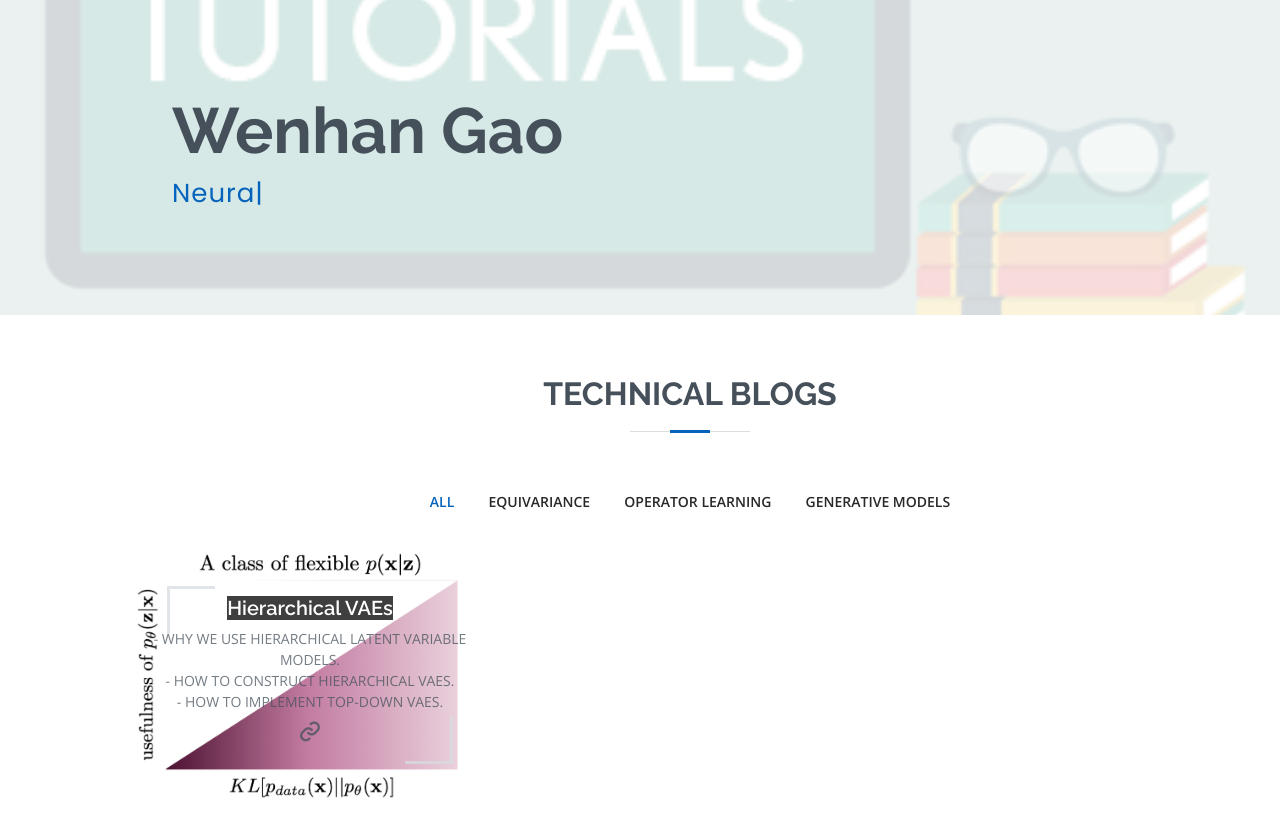
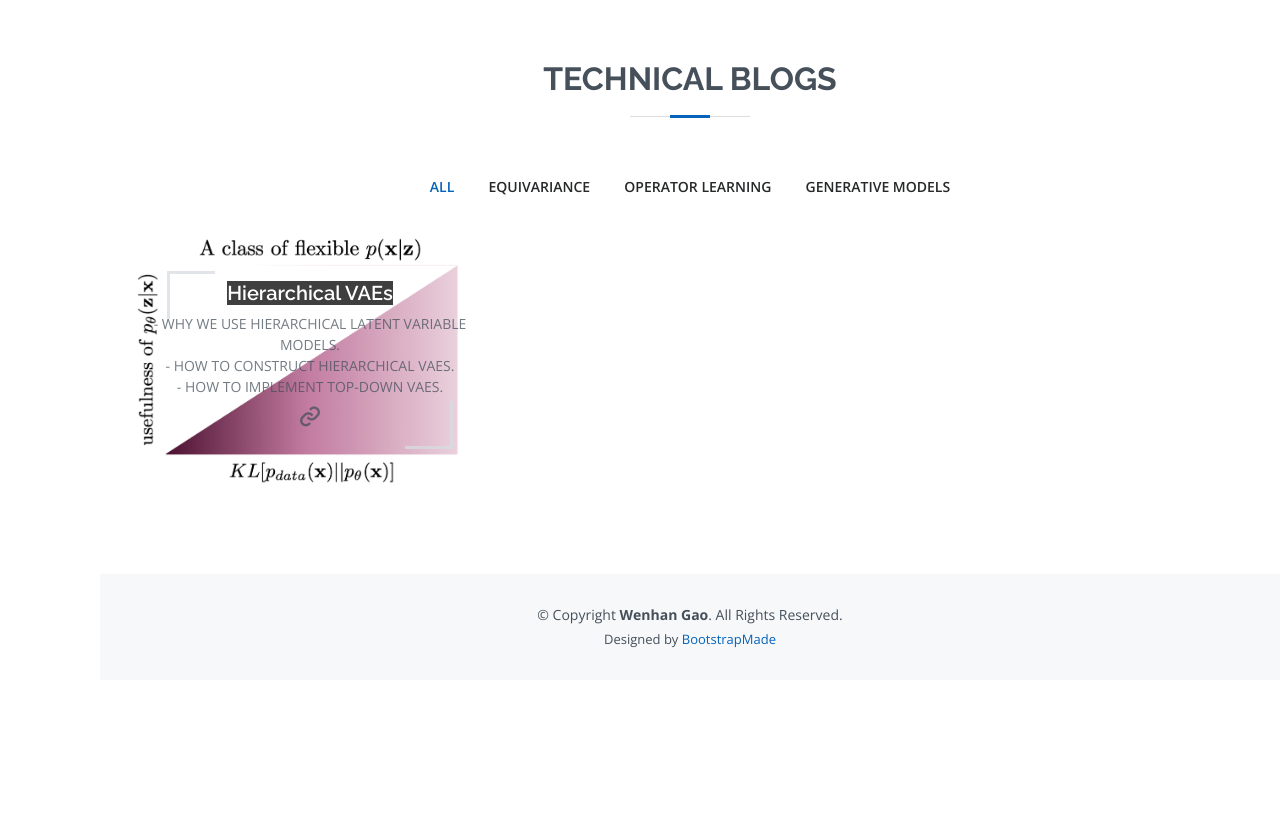
Before and after one commit to wenhangao21/wenhangao21.github.io, a Jekyll site: the page blogs/blogs.html, which Jekyll copies as it is, in a window 1280 px wide. Shown: the top 837 px of the page. Built offline with Jekyll 4.4.1, drawn with Linux system fonts in a browser that asks for light colours; nearby versions of some CDN libraries; some web fonts are replaced.

Commit message:
Initial commit

```diff
--- a/blogs/blogs.html
+++ b/blogs/blogs.html
@@ -44,18 +44,6 @@
   <!-- <button type="button" class="mobile-nav-toggle d-xl-none"><i class="bi bi-list mobile-nav-toggle"></i></button> -->
   <i class="bi bi-list mobile-nav-toggle d-xl-none"></i>
 
-  <!-- ======= Hero Section ======= -->
-  <section id="hero" class="d-flex flex-column justify-content-center">
-    <div class="container" data-aos="zoom-in" data-aos-delay="100">
-	  <h1>
-		<a href="https://wenhangao21.github.io/" target="_blank" style="text-decoration: none; color: inherit;">
-			Wenhan Gao
-		</a>
-	  </h1>
-      <p><span class="typed" data-typed-items="Equivariance, Neural Operators, Generative Models, Machine Learning"></span></p>
-    </div>
-  </section><!-- End Hero -->
-
   <main id="main">
 
 
@@ -101,7 +89,20 @@
       </div>
     </section>
 
-
+  <!-- ======= Footer ======= -->
+  <footer id="footer">
+      <div class="copyright">
+        &copy; Copyright <strong><span>Wenhan Gao</span></strong>. All Rights Reserved.
+      </div>
+      <div class="credits">
+        <!-- All the links in the footer should remain intact. -->
+        <!-- You can delete the links only if you purchased the pro version. -->
+        <!-- Licensing information: [license-url] -->
+        <!-- Purchase the pro version with working PHP/AJAX contact form: https://bootstrapmade.com/free-html-bootstrap-template-my-resume/ -->
+        Designed by <a href="https://bootstrapmade.com/">BootstrapMade</a>
+      </div>
+    </div>
+  </footer><!-- End Footer -->
 
   <div id="preloader"></div>
   <a href="#" class="back-to-top d-flex align-items-center justify-content-center"><i class="bi bi-arrow-up-short"></i></a>
```
Also changed, not shown: _pages/tech_blogs.md (+7 -2 lines).
